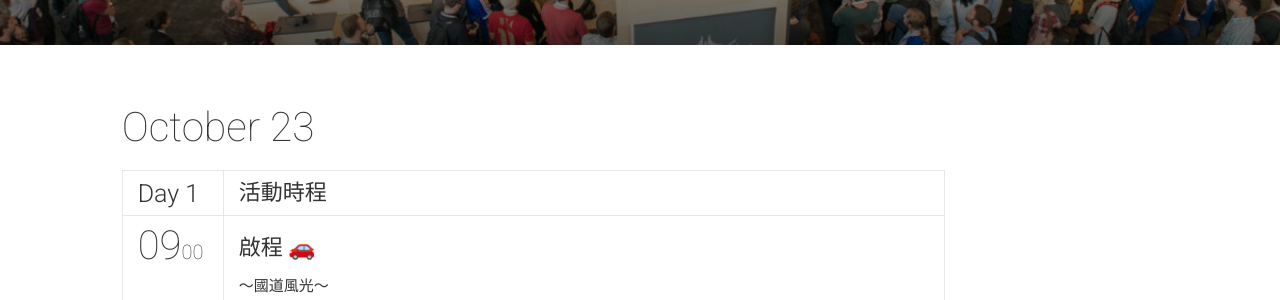
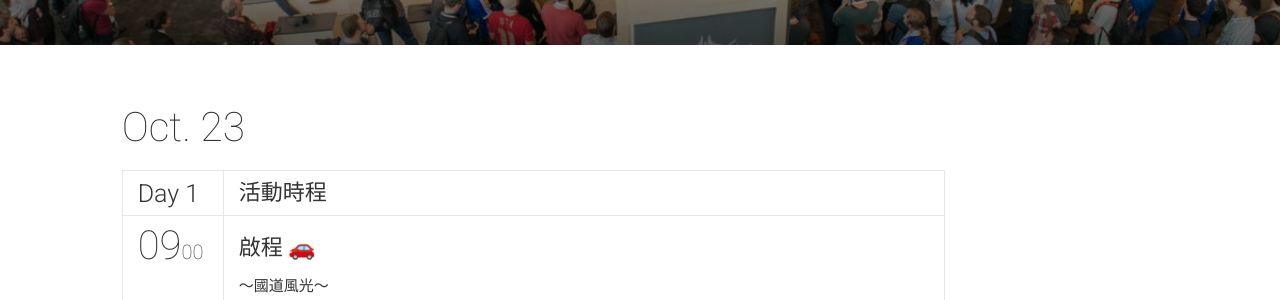
Before and after one commit to b09705045/Whose_Party, a Jekyll site: the page built from schedule.html, in a window 1280 px wide and 900 px high. Shown: the part 362-662 px from the top of the window. Built offline with Jekyll 4.4.1, drawn with Linux system fonts in a browser that asks for light colours; nearby versions of some CDN libraries; comment, search, counter and statistics services are not loaded.

Commit message:
minor bugs fixed

```diff
--- a/_config.yml
+++ b/_config.yml
@@ -58,7 +58,7 @@ navigationLinks:
 heroImage: "crimson.jpg"
 heroTitle: "WHOSE PARTY"
 heroTitle2: "2021 三系聯合迎新宿營"
-eventDate: "Oct. 24 ~ Oct. 25"
+eventDate: "Oct. 23 ~ Oct. 24"
 typeoutTextValues: '"|", "資訊管理學系x", "資訊管理學系x物理治療學系x", "資訊管理學系x物理治療學系x護理學系"'
 typeoutFallback: "資訊管理學系x物理治療學系x護理學系"
 heroButtons:
--- a/_data/schedule.yml
+++ b/_data/schedule.yml
@@ -1,8 +1,8 @@
 -
   date: "2021-10-23"
-  dateReadable: "October 23"
+  dateReadable: "Oct. 23"
   tracks:
-    - {title: "活動時程", color: "#90be4e"}
+    - {title: " 活動時程 ", color: "#90be4e"}
   timeslots:
     - {
       startTime: "09:00",
@@ -53,9 +53,9 @@
     }
 -
   date: "2021-10-24"
-  dateReadable: "October 24"
+  dateReadable: "Oct. 24"
   tracks:
-    - {title: "活動時程", color: "#90be4e"}
+    - {title: " 活動時程 ", color: "#90be4e"}
   timeslots:
     - {
     	startTime: "08:00",
```
